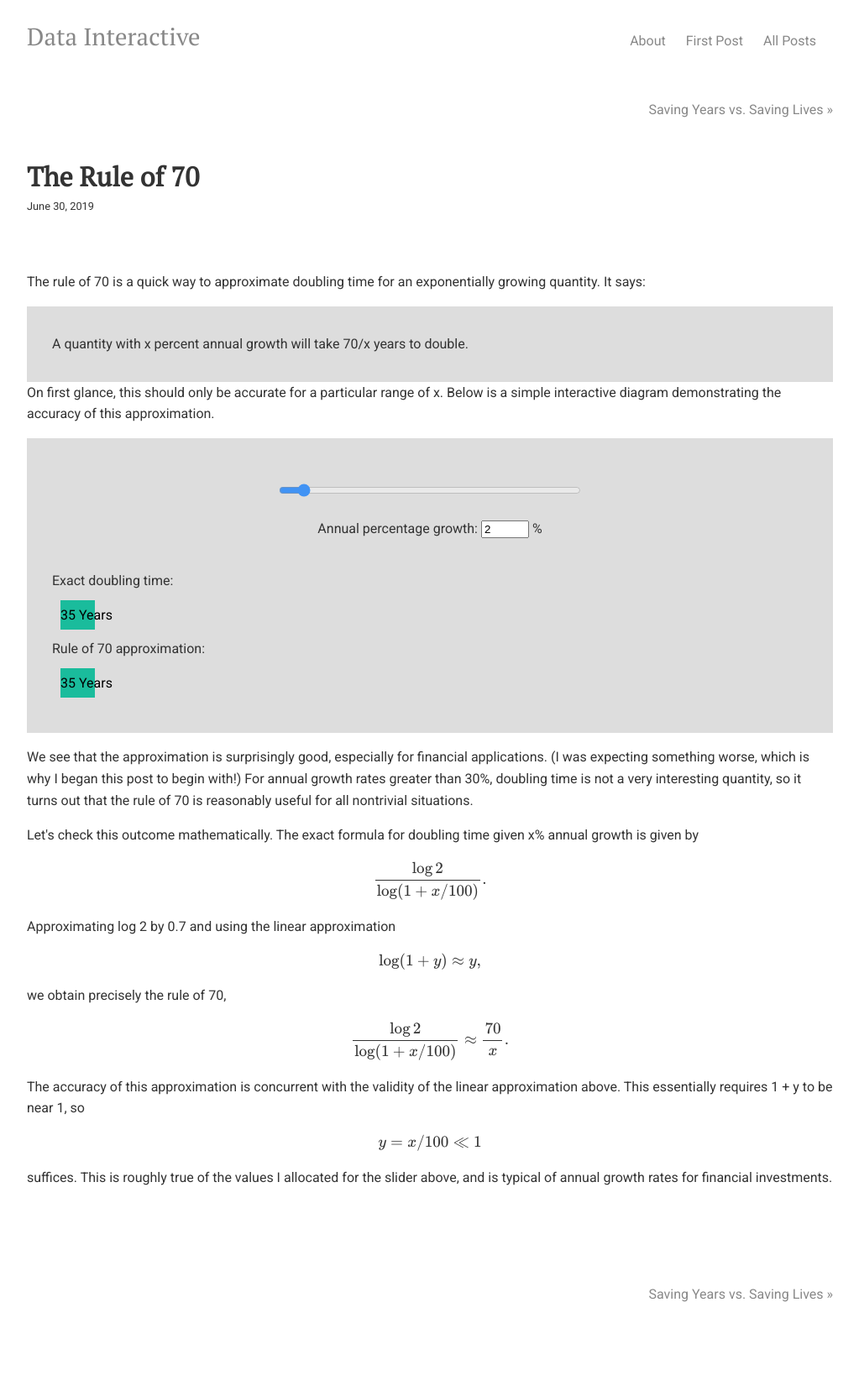
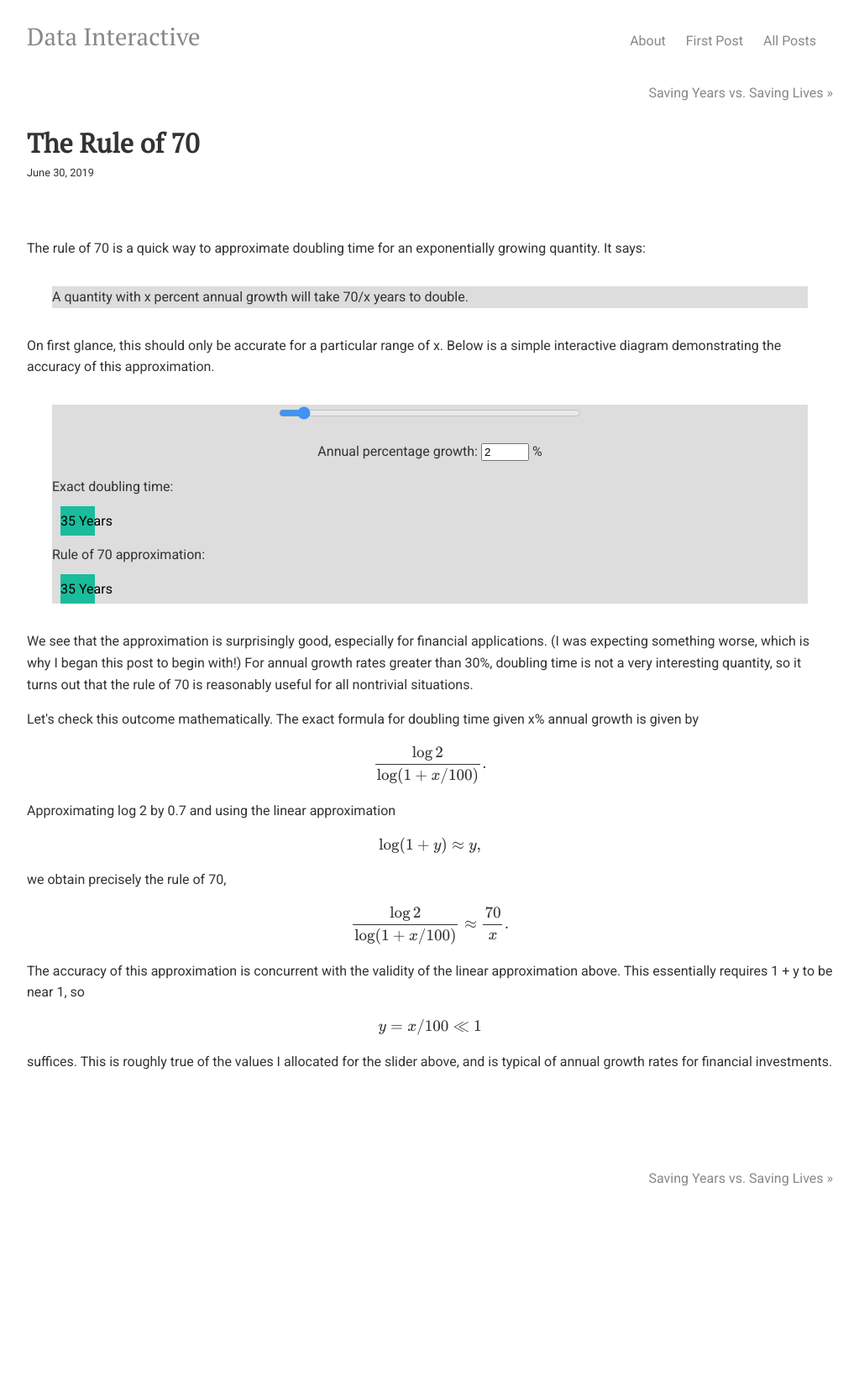
Before and after one commit to datainteractive/datainteractive.github.io, a Jekyll site: the page built from _posts/2019-06-30-the-rule-of-70.html, in a window 1280 px wide. Shown: the whole page at 84% size, without its empty margins (128-1151 px from the left). Built offline with Jekyll 4.4.1, drawn with Linux system fonts in a browser that asks for light colours; formulas are drawn with MathJax 3; comment, search, counter and statistics services are not loaded; after the commit the page ends 1513 px from its top, so only the background shows below that.

Commit message:
Update main.css

```diff
--- a/css/main.css
+++ b/css/main.css
@@ -16,7 +16,6 @@
 .slidercontainer {
     margin: auto;
     width: 40%;
-    padding: 20px;
 }
 
 /* The slider itself */
@@ -81,16 +80,16 @@ h1 {
 }
 
 .excerpt {
-  padding-top: 2em;
-  padding-bottom: 2em;
+  margin-top: 2em;
+  margin-bottom: 2em;
 }
 
 .media {
   display: block;
-  padding-top: 2em;
-  padding-bottom: 2em;
-  padding-left: 30px;
-  padding-right: 30px;
+  margin-top: 2em;
+  margin-bottom: 2em;
+  margin-left: 30px;
+  margin-right: 30px;
   background-color: #ddd;
 }
 
@@ -102,8 +101,8 @@ h1 {
 
 .site-header {
     color: #333;
-    padding-top: 20px;
-    padding-bottom: 20px;
+    margin-top: 20px;
+    margin-bottom: 20px;
     display: flex;
     flexwrap: wrap;
 }
@@ -130,8 +129,8 @@ h1 {
 /* Page navigation settings ----------------------------------------------------*/
 
 .post-nav {
-    padding-top: 20px;
-    padding-bottom: 20px;
+    margin-top: 20px;
+    margin-bottom: 20px;
     display: flex;
     flexwrap: wrap;
 }
```
